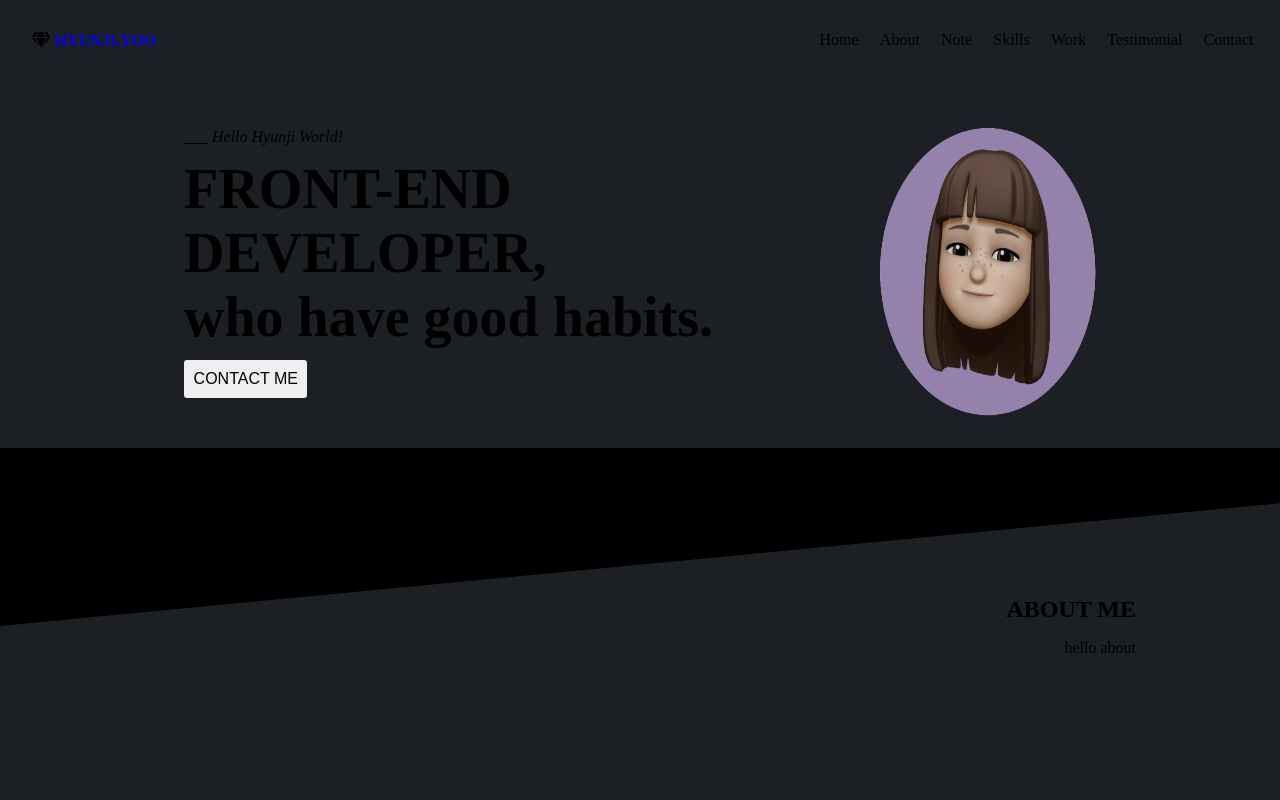
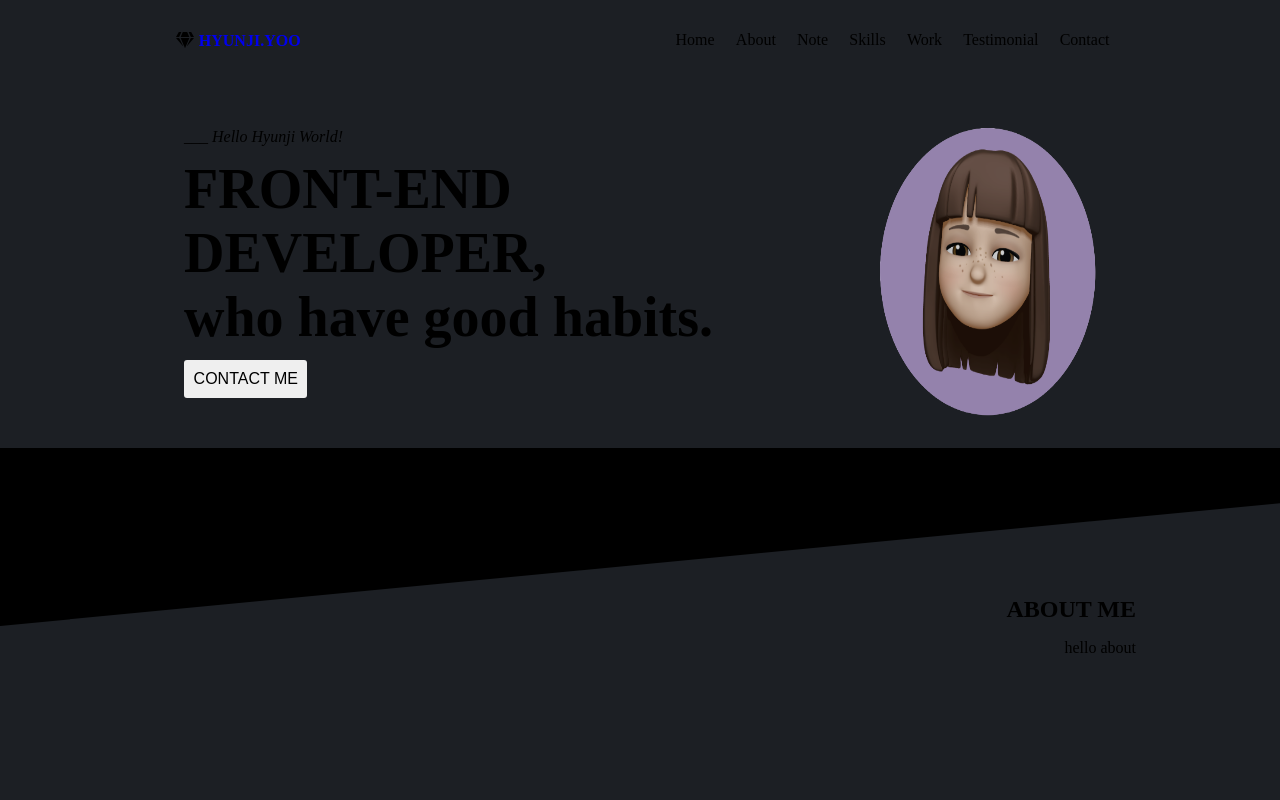
Before and after one commit to hyunjiyoo/portfolio, a React (Create React App) app: page / in a window 1280 px wide. Shown: the top 800 px of the page. Built offline with nearby package versions, Linux system fonts and the light colour scheme; no server answers.

Commit message:
네비게이션 너비 조정

```diff
--- a/src/components/navbar/navbar.module.css
+++ b/src/components/navbar/navbar.module.css
@@ -1,11 +1,9 @@
-@value makerWhite, makerPurple, makerPink, makerYellow, makerDarkBlack, makerGray from '../shared/colors.css';
+@value makerWhite, makerPinkHover, makerPurple, makerPink, makerYellow, makerDarkBlack, makerGray from '../shared/colors.css';
 @value tabletWidth, mediaQuery, largeFont, mediumFont, smallFont from '../shared/size.css';
 
 #navbar {
+  position: fixed;
   background: makerDarkBlack;
-  position: fixed;
-  left: 50%;
-  transform: translate(-50%, 0);
   width: 100%;
   z-index: 1;
 }
@@ -15,6 +13,9 @@
 }
 
 .section {
+  width: 100%;
+  max-width: 62rem;
+  margin: auto;
   display: flex;
   justify-content: space-between;
   align-items: center;
@@ -60,7 +61,7 @@
 }
 
 .menu_item:hover {
-  background: #2A303C;
+  background: makerPinkHover;
   border: 1px solid makerPink;
   border-radius: 3px;
   cursor: pointer;
```
